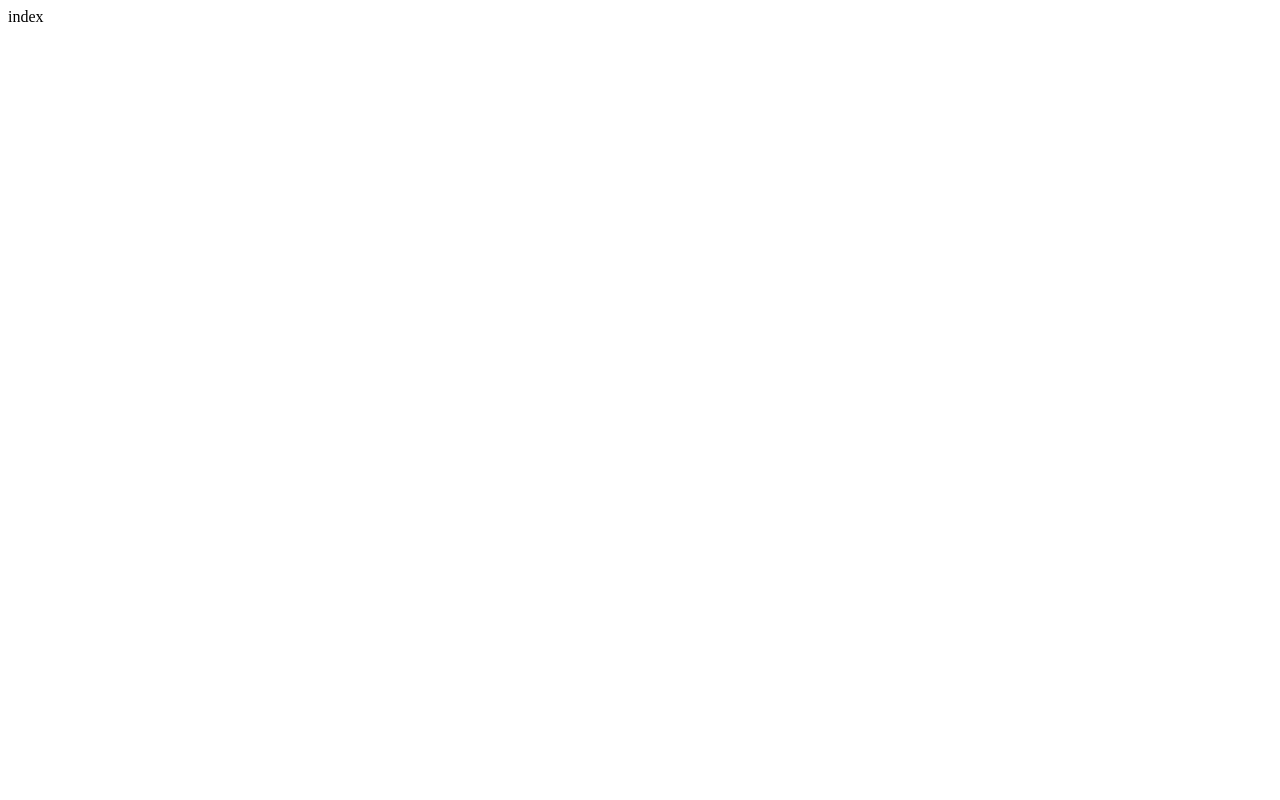
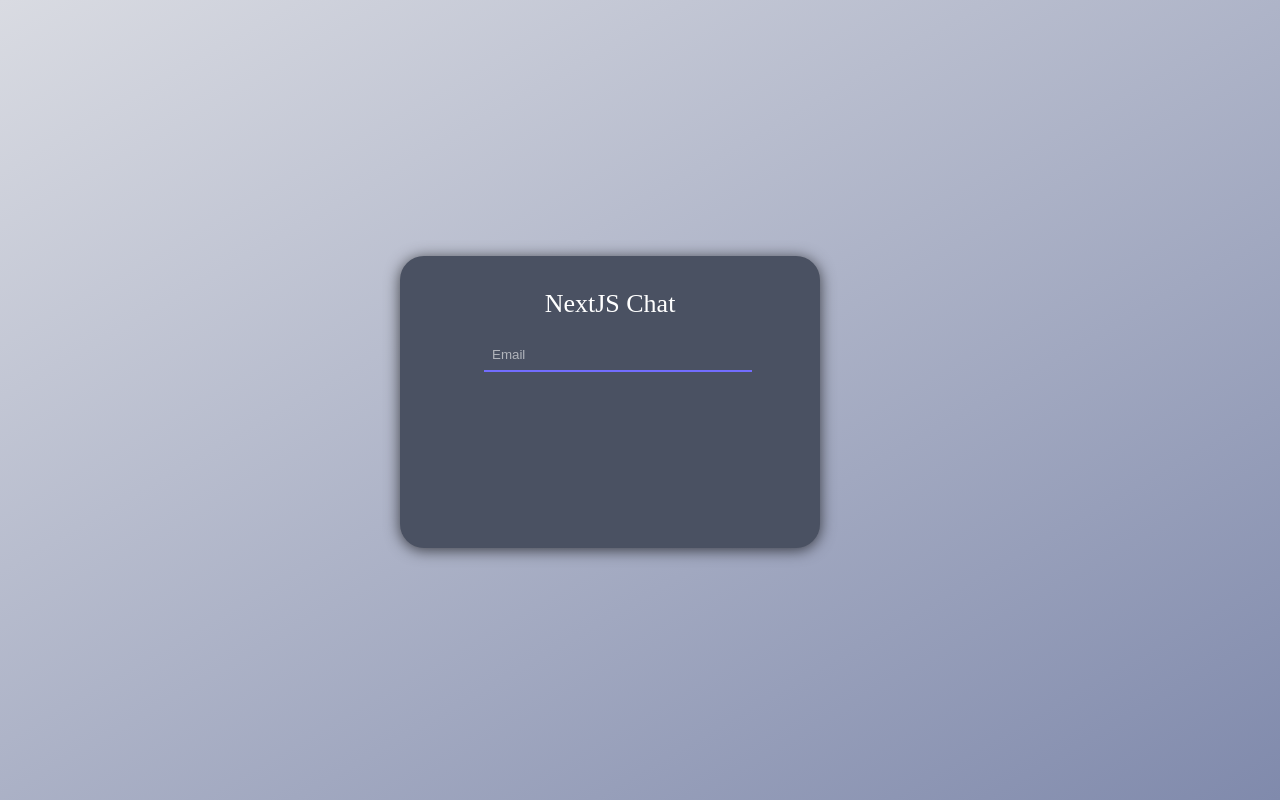
Before and after one commit to chelahcynthia/chat-app, a Next.js app: page / in a window 1280 px wide. Built offline with nearby package versions, Linux system fonts and the light colour scheme.

Commit message:
Styled the form

```diff
--- a/pages/index.js
+++ b/pages/index.js
@@ -1,11 +1,26 @@
-import React, { useContext} from 'react'
-import { Context } from '../context'
-import { useRouter } from 'next/router'
+import React, { useContext } from "react";
+import { Context } from "../context";
+import { useRouter } from "next/router";
+import axios from "axios";
 
 function Auth() {
+  const { username, setUsername, secret, setSecret } = useContext(Context);
   return (
-    <div>index</div>
-  )
+    <div className="background">
+      <div className="auth-container">
+        <form className="auth-form" onSubmit={(e) => e.preventDefault()}>
+          <div className="auth-title">NextJS Chat</div>
+          <div className="input-container">
+            <input
+              placeholder="Email"
+              className="text-input"
+              onChange={(e) => setUser(e.target.value)}
+            />
+          </div>
+        </form>
+      </div>
+    </div>
+  );
 }
 
-export default Auth
+export default Auth;
--- a/styles/auth.css
+++ b/styles/auth.css
@@ -0,0 +1,64 @@
+.background {
+    padding: 100px;
+    position: absolute;
+    top: 0px;
+    left: 0px;
+    width: calc(100vw - 200px);
+    height: calc(100vh - 200px);
+    background: linear-gradient(150deg, #d9dbe2, #808aac 100%, #282d39 0);
+  }
+
+  .auth-container {
+    width: 420px;
+    height: 292px;
+    position: relative;
+    top: calc(50vh - 144px - 100px);
+    left: calc(50vw - 240px - 100px);
+    background-color: #4a5162;
+    border-radius: 24px;
+    box-shadow: 0 2px 15px rgb(0 0 0 / 68%);
+  }
+
+  .auth-form {
+    padding-top: 33px;
+    width: 60%;
+    margin-left: 20%;
+  }
+
+  .auth-title {
+    padding-bottom: 20px;
+    width: 100%;
+    text-align: center;
+    color: white;
+    font-size: 26px;
+  }
+
+  .text-input {
+    width: 100%;
+    padding: 8px;
+    margin-bottom: 24px;
+    background-color: #4a5162;
+    outline: none;
+    border-width: 0px;
+    border-bottom: 2px solid #726dfe;
+    color: white;
+  }
+
+  .text-input::placeholder {
+    color: hsla(0, 0%, 100%, 0.568);
+  }
+
+  .submit-button {
+    width: 100%;
+    padding: 14px;
+    border-radius: 4px;
+    border-width: 0px;
+    cursor: pointer;
+    background-color: #726dfe;
+    color: white;
+    outline: none;
+  }
+
+  .submit-button::hover {
+    background-color: #938ffe;
+  }
```
